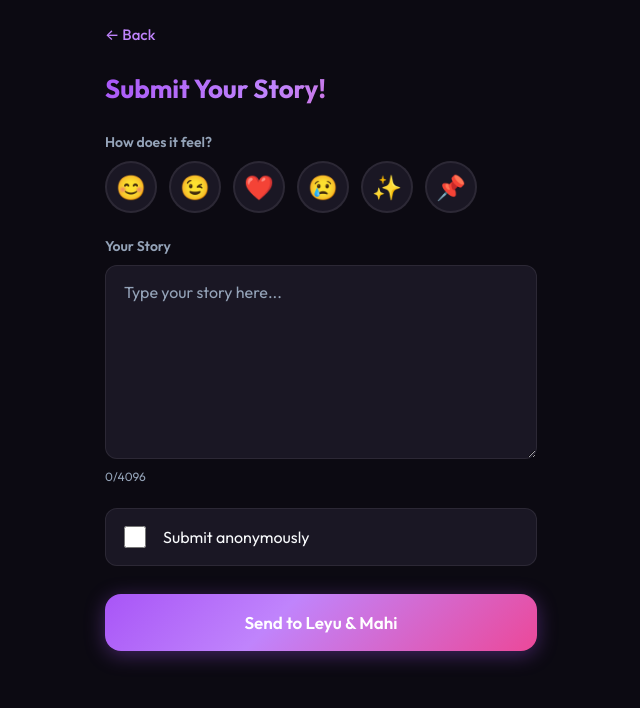
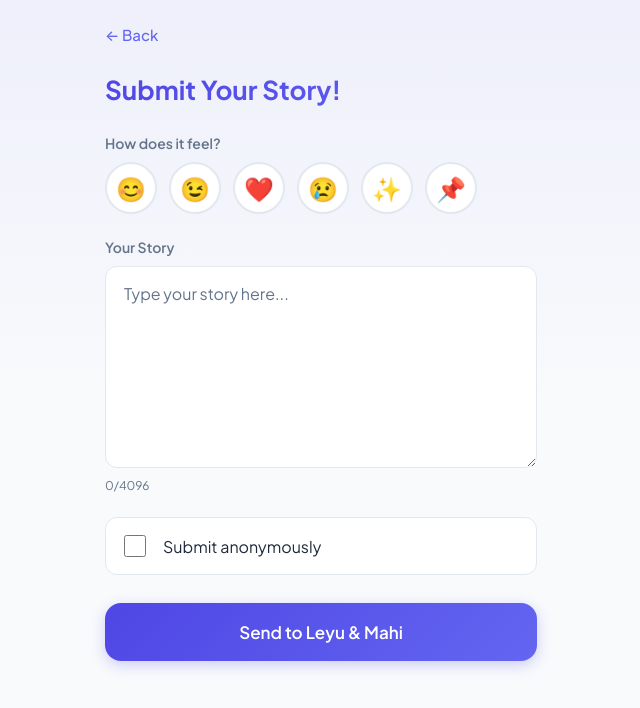
Before and after one commit to Enqutk/ReadItOut, a Next.js app: page /submit in a window 1280 px wide. Shown: the top 708 px of the page, without its empty margins (319-959 px from the left). Built offline with nearby package versions, Linux system fonts and the light colour scheme; no server answers.

Commit message:
style: update global styles with new color palette and font, enhance button and card hover effects for improved UI consistency

```diff
--- a/app/globals.css
+++ b/app/globals.css
@@ -1,24 +1,24 @@
-@import url('https://fonts.googleapis.com/css2?family=Outfit:wght@400;500;600;700&display=swap');
+@import url('https://fonts.googleapis.com/css2?family=Plus+Jakarta+Sans:wght@400;500;600;700&display=swap');
 
 * {
   box-sizing: border-box;
 }
 
 :root {
-  --bg: #0c0a12;
-  --bg-card: rgba(30, 27, 42, 0.8);
-  --bg-card-hover: rgba(40, 36, 58, 0.9);
-  --accent: #a855f7;
-  --accent-light: #c084fc;
-  --accent-pink: #ec4899;
-  --text: #f8fafc;
-  --text-muted: #94a3b8;
-  --border: rgba(248, 250, 252, 0.08);
-  --success: #22c55e;
-  --error: #ef4444;
-  --gradient-main: linear-gradient(135deg, #a855f7 0%, #c084fc 40%, #ec4899 100%);
-  --gradient-subtle: linear-gradient(180deg, rgba(168, 85, 247, 0.15) 0%, transparent 50%);
-  --shadow-glow: 0 0 40px rgba(168, 85, 247, 0.2);
+  --bg: #f8fafc;
+  --bg-card: #ffffff;
+  --bg-card-hover: #f1f5f9;
+  --accent: #4f46e5;
+  --accent-light: #6366f1;
+  --accent-pink: #818cf8;
+  --text: #1e293b;
+  --text-muted: #64748b;
+  --border: #e2e8f0;
+  --success: #059669;
+  --error: #dc2626;
+  --gradient-main: linear-gradient(135deg, #4f46e5 0%, #6366f1 100%);
+  --gradient-subtle: linear-gradient(180deg, rgba(79, 70, 229, 0.06) 0%, transparent 50%);
+  --shadow-glow: 0 4px 24px rgba(79, 70, 229, 0.12);
   --radius: 16px;
   --radius-sm: 12px;
 }
@@ -26,15 +26,15 @@
 html, body {
   margin: 0;
   padding: 0;
-  font-family: 'Outfit', -apple-system, BlinkMacSystemFont, sans-serif;
-  background: var(--bg);
+  font-family: 'Plus Jakarta Sans', -apple-system, BlinkMacSystemFont, sans-serif;
+  background: var(--tg-theme-bg-color, var(--bg));
   color: var(--tg-theme-text-color, var(--text));
   min-height: 100vh;
 }
 
 body {
   background:
-    radial-gradient(ellipse 90% 60% at 50% -30%, rgba(168, 85, 247, 0.15), transparent 50%),
+    var(--gradient-subtle),
     var(--tg-theme-bg-color, var(--bg)) !important;
   color: var(--tg-theme-text-color, var(--text)) !important;
 }
@@ -61,12 +61,12 @@ button, a, input, select, textarea {
   text-decoration: none !important;
   cursor: pointer;
   transition: transform 0.2s, box-shadow 0.2s;
-  box-shadow: 0 4px 20px rgba(168, 85, 247, 0.35);
+  box-shadow: 0 4px 14px rgba(79, 70, 229, 0.25);
 }
 
 .btn-primary:hover {
   transform: translateY(-2px);
-  box-shadow: 0 8px 30px rgba(168, 85, 247, 0.4);
+  box-shadow: 0 8px 24px rgba(79, 70, 229, 0.3);
 }
 
 .btn-primary:active {
@@ -93,7 +93,7 @@ button, a, input, select, textarea {
 }
 
 .btn-secondary:hover {
-  background: rgba(168, 85, 247, 0.1);
+  background: rgba(79, 70, 229, 0.06);
   border-color: var(--accent-light);
 }
 
@@ -102,13 +102,14 @@ button, a, input, select, textarea {
   border: 1px solid var(--border);
   border-radius: var(--radius);
   padding: 20px;
-  backdrop-filter: blur(12px);
   transition: all 0.2s;
+  box-shadow: 0 1px 3px rgba(0, 0, 0, 0.04);
 }
 
 .card:hover {
   background: var(--bg-card-hover);
-  border-color: rgba(168, 85, 247, 0.2);
+  border-color: rgba(79, 70, 229, 0.2);
+  box-shadow: 0 4px 20px rgba(0, 0, 0, 0.04);
 }
 
 .link-back {
@@ -142,7 +143,7 @@ button, a, input, select, textarea {
 .input-field:focus, .input-select:focus {
   outline: none;
   border-color: var(--accent);
-  box-shadow: 0 0 0 3px rgba(168, 85, 247, 0.15);
+  box-shadow: 0 0 0 3px rgba(79, 70, 229, 0.12);
 }
 
 .input-select {
@@ -174,7 +175,7 @@ button, a, input, select, textarea {
 .badge-pending { background: rgba(148, 163, 184, 0.2); color: var(--text-muted); }
 .badge-approved { background: rgba(34, 197, 94, 0.2); color: var(--success); }
 .badge-rejected { background: rgba(239, 68, 68, 0.2); color: var(--error); }
-.badge-featured { background: linear-gradient(135deg, rgba(168, 85, 247, 0.3), rgba(236, 72, 153, 0.3)); color: #fbbf24; }
+.badge-featured { background: linear-gradient(135deg, rgba(79, 70, 229, 0.15), rgba(99, 102, 241, 0.2)); color: #4f46e5; }
 
 /* Home */
 .home {
@@ -200,8 +201,8 @@ button, a, input, select, textarea {
   height: 72px;
   border-radius: 50%;
   object-fit: cover;
-  border: 3px solid rgba(168, 85, 247, 0.4);
-  box-shadow: 0 4px 20px rgba(168, 85, 247, 0.25);
+  border: 3px solid rgba(79, 70, 229, 0.35);
+  box-shadow: 0 4px 20px rgba(79, 70, 229, 0.2);
 }
 .home-avatar-together {
   width: 100px;
@@ -273,7 +274,7 @@ button, a, input, select, textarea {
   justify-content: center;
   width: 44px;
   height: 44px;
-  background: rgba(168, 85, 247, 0.15);
+  background: rgba(79, 70, 229, 0.1);
   border: 1px solid var(--border);
   border-radius: 12px;
   font-size: 20px;
@@ -281,7 +282,7 @@ button, a, input, select, textarea {
   transition: all 0.2s;
 }
 .home-social-link:hover {
-  background: rgba(168, 85, 247, 0.25);
+  background: rgba(79, 70, 229, 0.2);
   border-color: var(--accent);
   transform: translateY(-2px);
 }
@@ -291,14 +292,14 @@ button, a, input, select, textarea {
 .home-skeleton-btn {
   height: 58px;
   border-radius: var(--radius);
-  background: rgba(168, 85, 247, 0.1);
+  background: rgba(79, 70, 229, 0.08);
   animation: skeleton-pulse 1.5s ease-in-out infinite;
 }
 .home-skeleton-icon {
   width: 44px;
   height: 44px;
   border-radius: 12px;
-  background: rgba(168, 85, 247, 0.1);
+  background: rgba(79, 70, 229, 0.08);
   animation: skeleton-pulse 1.5s ease-in-out infinite;
 }
 @keyframes skeleton-pulse {
@@ -313,7 +314,7 @@ button, a, input, select, textarea {
   gap: 8px;
   width: 100%;
   padding: 14px 24px;
-  background: rgba(168, 85, 247, 0.15);
+  background: rgba(79, 70, 229, 0.1);
   color: var(--accent-light) !important;
   border: 2px solid var(--accent);
   border-radius: var(--radius);
@@ -344,7 +345,8 @@ button, a, input, select, textarea {
 .popup-overlay {
   position: fixed;
   inset: 0;
-  background: rgba(0, 0, 0, 0.7);
+  background: rgba(30, 41, 59, 0.4);
+  backdrop-filter: blur(4px);
   display: flex;
   align-items: center;
   justify-content: center;
@@ -359,7 +361,7 @@ button, a, input, select, textarea {
   max-width: 360px;
   width: 100%;
   position: relative;
-  box-shadow: 0 20px 60px rgba(0, 0, 0, 0.5);
+  box-shadow: 0 24px 48px rgba(0, 0, 0, 0.12);
 }
 .popup-close {
   position: absolute;
@@ -375,7 +377,7 @@ button, a, input, select, textarea {
   border-radius: 8px;
   line-height: 1;
 }
-.popup-close:hover { color: var(--text); background: rgba(255,255,255,0.05); }
+.popup-close:hover { color: var(--text); background: rgba(0,0,0,0.04); }
 .popup-title {
   font-size: 20px;
   font-weight: 700;
@@ -415,7 +417,7 @@ button, a, input, select, textarea {
   width: 120px;
   height: 44px;
   border-radius: var(--radius-sm);
-  background: rgba(168, 85, 247, 0.1);
+  background: rgba(79, 70, 229, 0.08);
   animation: skeleton-pulse 1.5s ease-in-out infinite;
 }
 .social-links-empty { font-size: 14px; color: var(--text-muted); margin: 0; }
@@ -431,8 +433,8 @@ button, a, input, select, textarea {
   height: 80px;
   border-radius: 50%;
   object-fit: cover;
-  border: 3px solid rgba(168, 85, 247, 0.4);
-  box-shadow: 0 4px 20px rgba(168, 85, 247, 0.2);
+  border: 3px solid rgba(79, 70, 229, 0.35);
+  box-shadow: 0 4px 20px rgba(79, 70, 229, 0.15);
 }
 .about-avatar-together {
   width: 160px;
@@ -461,7 +463,7 @@ button, a, input, select, textarea {
   align-items: center;
   gap: 8px;
   padding: 12px 18px;
-  background: rgba(168, 85, 247, 0.1);
+  background: rgba(79, 70, 229, 0.08);
   border: 1px solid var(--border);
   border-radius: var(--radius-sm);
   color: var(--accent-light) !important;
@@ -471,7 +473,7 @@ button, a, input, select, textarea {
   transition: all 0.2s;
 }
 .social-link:hover {
-  background: rgba(168, 85, 247, 0.2);
+  background: rgba(79, 70, 229, 0.15);
   border-color: var(--accent);
 }
 .social-icon { font-size: 18px; }
@@ -529,7 +531,7 @@ button, a, input, select, textarea {
   transition: all 0.2s;
 }
 .story-card:hover {
-  border-color: rgba(168, 85, 247, 0.2);
+  border-color: rgba(79, 70, 229, 0.15);
   background: var(--bg-card-hover);
 }
 .story-header {
@@ -611,16 +613,16 @@ button, a, input, select, textarea {
 }
 .emoji-btn-active {
   border-color: var(--accent);
-  background: rgba(168, 85, 247, 0.2);
-  box-shadow: 0 0 0 2px rgba(168, 85, 247, 0.3);
+  background: rgba(79, 70, 229, 0.08);
+  box-shadow: 0 0 0 2px rgba(79, 70, 229, 0.2);
 }
 
-/* Admin Dashboard – matches user app (dark, purple-pink) */
+/* Admin Dashboard */
 .admin-dashboard {
   display: flex;
   min-height: 100vh;
   background: var(--bg);
-  font-family: 'Outfit', system-ui, sans-serif;
+  font-family: 'Plus Jakarta Sans', system-ui, sans-serif;
   position: relative;
 }
 .admin-sidebar-overlay {
@@ -678,11 +680,11 @@ button, a, input, select, textarea {
   color: var(--text-muted);
 }
 .admin-nav-item:hover {
-  background: rgba(168, 85, 247, 0.1);
+  background: rgba(79, 70, 229, 0.08);
   color: var(--text);
 }
 .admin-nav-item.active {
-  background: rgba(168, 85, 247, 0.2);
+  background: rgba(79, 70, 229, 0.15);
   color: var(--accent-light);
   font-weight: 600;
 }
@@ -803,8 +805,8 @@ button, a, input, select, textarea {
   align-items: center;
   gap: 12px;
   padding: 16px;
-  background: rgba(168, 85, 247, 0.15);
-  border: 1px solid rgba(168, 85, 247, 0.3);
+  background: rgba(79, 70, 229, 0.1);
+  border: 1px solid rgba(79, 70, 229, 0.25);
   border-radius: var(--radius);
   margin-bottom: 20px;
 }
@@ -852,10 +854,10 @@ button, a, input, select, textarea {
   background: var(--bg-card);
   backdrop-filter: blur(12px);
 }
-.story-card-admin:hover { border-color: rgba(168, 85, 247, 0.2); }
+.story-card-admin:hover { border-color: rgba(79, 70, 229, 0.15); }
 .story-card-admin.selected {
   border-color: var(--accent);
-  box-shadow: 0 0 0 2px rgba(168, 85, 247, 0.2);
+  box-shadow: 0 0 0 2px rgba(79, 70, 229, 0.15);
 }
 .story-num { font-weight: 700; color: var(--accent-light); }
 .story-card-bg { display: none; }
```
